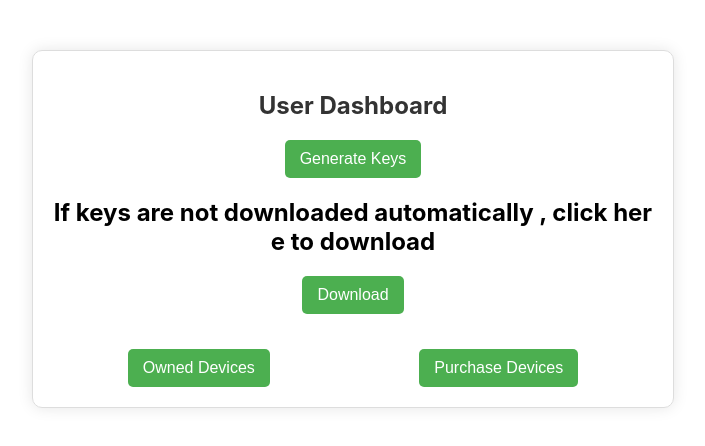
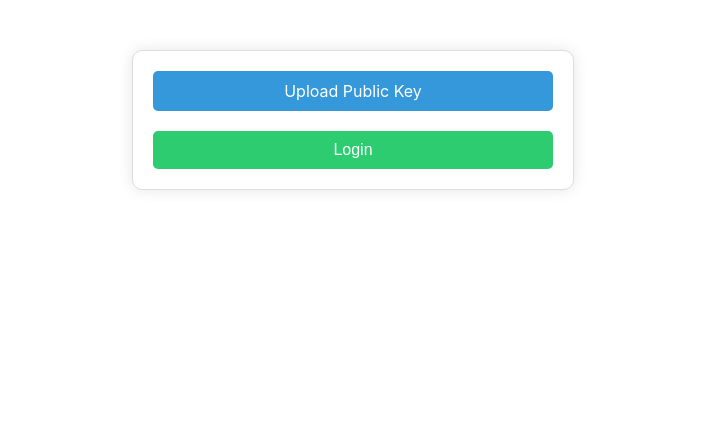
Before and after one commit to Kartik150704/IOT_Blockchain, a React (Create React App) app in the folder frontend/: page /Login in a window 1280 px wide. Shown: the top 446 px of the page, without its empty margins (287-992 px from the left). Built offline with nearby package versions, Linux system fonts and the light colour scheme.

Commit message:
files updated

```diff
--- a/frontend/package.json
+++ b/frontend/package.json
@@ -7,6 +7,7 @@
     "@testing-library/react": "^13.4.0",
     "@testing-library/user-event": "^13.5.0",
     "axios": "^1.6.1",
+    "fs": "^0.0.1-security",
     "react": "^18.2.0",
     "react-dom": "^18.2.0",
     "react-modal": "^3.16.1",
--- a/frontend/src/App.js
+++ b/frontend/src/App.js
@@ -3,17 +3,29 @@ import DeviceForm from './components/device_administrator/DeviceForm'
 import DeviceList from './components/device_administrator/DeviceList'
 import UserDashboard from './components/user/UserDashboard'
 import OwnedDevices from './components/user/OwnedDevices'
-import PurchaseDevices from './components/user/PurchaseDevice'
-
+import PurchaseDevice from './components/user/PurchaseDevice'
+import LoginPage from './components/user/LoginPage'
+import GeneralDashboard from './components/user/GeneralDashboard'
+import { Route, Routes } from "react-router-dom";
 
 const App = () => {
   return (
     <div>
+      <Routes>
+      <Route path='/' element={<GeneralDashboard/>} />
+      <Route path='/Login' element={<LoginPage/>} />
+      <Route path='/UserDashboard/OwnedDevices' element={<OwnedDevices />} />
+      <Route path='/UserDashboard/PurchaseDevice' element={<PurchaseDevice/>} />
+      <Route path='/UserDashboard' element={<UserDashboard/>} />
+
+      </Routes>
       {/* <DeviceForm /> */}
       {/* <DeviceList /> */}
-      <UserDashboard />
+      {/* <UserDashboard /> */}
       {/* <OwnedDevices /> */}
-      {/* <PurchaseDevices /> */}
+      {/* <PurchaseDevice /> */}
+      {/* <LoginPage /> */}
+      {/* <GeneralDashboard /> */}
     </div>
   )
 }
--- /dev/null
+++ b/frontend/src/components/user/GeneralDashboard.js
@@ -0,0 +1,116 @@
+// UserDashboard.js
+import React, { useState } from 'react';
+import { BrowserRouter as Router, Link } from 'react-router-dom';
+import styled from 'styled-components';
+import { fetchAPI } from '../Tools/FetchAPI';
+const DashboardContainer = styled.div`
+  max-width: 600px;
+  margin: 50px auto;
+  padding: 20px;
+  border: 1px solid #ddd;
+  border-radius: 10px;
+  box-shadow: 0px 0px 15px 0px rgba(0, 0, 0, 0.1);
+`;
+
+const Heading = styled.h2`
+  text-align: center;
+  color: #333;
+`;
+
+const Button = styled.button`
+  background-color: #4caf50;
+  color: white;
+  padding: 10px 15px;
+  font-size: 16px;
+  border: none;
+  border-radius: 5px;
+  cursor: pointer;
+  margin-top: 15px;
+  display: block;
+  margin-left: auto;
+  margin-right: auto;
+
+  &:hover {
+    background-color: #45a049;
+  }
+`;
+
+const KeysContainer = styled.div`
+  margin-top: 20px;
+  text-align: center;
+  word-break: break-all; /* Wrap the content to the next line when it overflows */
+`;
+
+const KeyLabel = styled.strong`
+  display: block;
+  margin-top: 10px;
+`;
+
+const NavigationButtons = styled.div`
+  margin-top: 20px;
+  display: flex;
+  justify-content: space-around;
+`;
+
+const StyledLink = styled(Link)`
+  text-decoration: none;
+`;
+
+const GeneralDashboard = () => {
+  const [publicKey, setPublicKey] = useState('');
+  const [privateKey, setPrivateKey] = useState('');
+  const handleDownload = (inputdata, type) => {
+    const blob = new Blob([inputdata], { type: 'text/plain' });
+    const url = URL.createObjectURL(blob);
+
+    const a = document.createElement('a');
+    a.href = url;
+    a.download = `${type}.txt`; // Set the desired file name
+    a.style.display = 'none';
+    document.body.appendChild(a);
+
+    a.click();
+
+    document.body.removeChild(a);
+    URL.revokeObjectURL(url);
+  };
+
+  const generateKeys = async () => {
+    let response = await fetchAPI('http://localhost:8000/gateway/generatekeys', "GET", "");
+    await handleDownload(response.publicKey,"PublicKey")
+    await handleDownload(response.privateKey,"PrivateKey")
+    setPrivateKey(response.privateKey);
+    setPublicKey(response.publicKey);
+
+
+  };
+  const downloadKeysManually=()=>
+  {
+      handleDownload(publicKey,"PublicKey")
+      handleDownload(privateKey,"PrivateKey")
+  }
+  return (
+    <>
+      <DashboardContainer>
+        <Heading>User Dashboard</Heading>
+
+        <Button onClick={generateKeys}>Generate Keys</Button>
+        <KeysContainer>
+          <h2>If keys are not downloaded automatically , click here to download</h2>
+          <Button onClick={downloadKeysManually}>Download</Button>
+        </KeysContainer>
+
+        <NavigationButtons>
+          <StyledLink to={"/Login"}>
+            <Button>Go to Login page</Button>
+          </StyledLink>
+          {/* <StyledLink to={"/purchase-devices"}>
+            <Button>Purchase Devices</Button>
+          </StyledLink> */}
+        </NavigationButtons>
+      </DashboardContainer>
+    </>
+  );
+};
+
+export default GeneralDashboard;
--- /dev/null
+++ b/frontend/src/components/user/LoginPage.js
@@ -0,0 +1,100 @@
+import React, { useState } from 'react';
+// import { useNavigate } from 'react-router-dom';
+import styled from 'styled-components';
+import { Link } from 'react-router-dom';
+const LoginPageContainer = styled.div`
+  max-width: 400px;
+  margin: 50px auto;
+  padding: 20px;
+  border: 1px solid #ddd;
+  border-radius: 10px;
+  box-shadow: 0px 0px 15px 0px rgba(0, 0, 0, 0.1);
+`;
+
+const UploadButton = styled.label`
+  background-color: #3498db;
+  color: white;
+  padding: 10px 15px;
+  font-size: 16px;
+  border: none;
+  border-radius: 5px;
+  cursor: pointer;
+  display: block;
+  margin-bottom: 20px;
+  text-align: center;
+
+  &:hover {
+    background-color: #2980b9;
+  }
+
+  input {
+    display: none;
+  }
+`;
+
+const LoginButton = styled.button`
+  background-color: #2ecc71;
+  color: white;
+  padding: 10px 15px;
+  font-size: 16px;
+  border: none;
+  border-radius: 5px;
+  cursor: pointer;
+  display: block;
+  width: 100%;
+
+  &:hover {
+    background-color: #27ae60;
+  }
+`;
+
+const StyledLink = styled(Link)`
+  text-decoration: none;
+`;
+
+const LoginPage = () => {
+  const [publicKey, setPublicKey] = useState('');
+  // const navigate = useNavigate();
+
+  const handleFileChange = (event) => {
+    const file = event.target.files[0];
+
+    if (file) {
+      readPublicKey(file);
+    }
+  };
+
+  const readPublicKey = (file) => {
+    const reader = new FileReader();
+
+    reader.onload = (e) => {
+      const uploadedKey = e.target.result;
+      setPublicKey(uploadedKey);
+    };
+
+    reader.readAsText(file);
+  };
+
+  const handleLogin = () => {
+    if (publicKey) {
+      // Redirect to the user dashboard after successful login
+      // navigate('/userDashboard');
+    } else {
+      alert('Please upload a public key.');
+    }
+  };
+
+  return (
+    <LoginPageContainer>
+      <UploadButton>
+        Upload Public Key
+        <input type="file" accept=".txt" onChange={handleFileChange} />
+      </UploadButton>
+      <StyledLink to={"/UserDashboard"}>
+      <LoginButton onClick={handleLogin}>Login</LoginButton>
+      </StyledLink>
+    </LoginPageContainer>
+  );
+};
+
+export default LoginPage;
--- a/frontend/src/components/user/UserDashboard.js
+++ b/frontend/src/components/user/UserDashboard.js
@@ -1,10 +1,39 @@
-// UserDashboard.js
-import React, { useState } from 'react';
-import { BrowserRouter as Router, Link } from 'react-router-dom';
+// App.js
+import React from 'react';
+import { BrowserRouter as Router, Route, Link } from 'react-router-dom';
 import styled from 'styled-components';
-import { fetchAPI } from '../Tools/FetchAPI';
-const DashboardContainer = styled.div`
-  max-width: 600px;
+
+const Container = styled.div`
+  max-width: 800px;
+  margin: 0 auto;
+`;
+
+const Navigation = styled.nav`
+  background-color: #007bff;
+  padding: 15px;
+  color: white;
+  display: flex;
+  justify-content: space-around;
+  align-items: center;
+  box-shadow: 0 0 10px rgba(0, 0, 0, 0.2);
+`;
+
+const NavLink = styled(Link)`
+  text-decoration: none;
+  color: white;
+  font-weight: bold;
+  padding: 10px;
+  border-radius: 5px;
+  transition: background-color 0.3s ease;
+
+  &:hover {
+    background-color: #0056b3;
+  }
+`;
+
+
+const LoginPageContainer = styled.div`
+  max-width: 400px;
   margin: 50px auto;
   padding: 20px;
   border: 1px solid #ddd;
@@ -12,105 +41,75 @@ const DashboardContainer = styled.div`
   box-shadow: 0px 0px 15px 0px rgba(0, 0, 0, 0.1);
 `;
 
-const Heading = styled.h2`
-  text-align: center;
-  color: #333;
-`;
-
-const Button = styled.button`
-  background-color: #4caf50;
+const UploadButton = styled.label`
+  background-color: #3498db;
   color: white;
   padding: 10px 15px;
   font-size: 16px;
   border: none;
   border-radius: 5px;
   cursor: pointer;
-  margin-top: 15px;
   display: block;
-  margin-left: auto;
-  margin-right: auto;
+  margin-bottom: 20px;
+  text-align: center;
 
   &:hover {
-    background-color: #45a049;
+    background-color: #2980b9;
+  }
+
+  input {
+    display: none;
   }
 `;
 
-const KeysContainer = styled.div`
-  margin-top: 20px;
-  text-align: center;
-  word-break: break-all; /* Wrap the content to the next line when it overflows */
-`;
+const LoginButton = styled.button`
+  background-color: #2ecc71;
+  color: white;
+  padding: 10px 15px;
+  font-size: 16px;
+  border: none;
+  border-radius: 5px;
+  cursor: pointer;
+  display: block;
+  width: 100%;
 
-const KeyLabel = styled.strong`
-  display: block;
-  margin-top: 10px;
-`;
-
-const NavigationButtons = styled.div`
-  margin-top: 20px;
-  display: flex;
-  justify-content: space-around;
+  &:hover {
+    background-color: #27ae60;
+  }
 `;
 
 const StyledLink = styled(Link)`
   text-decoration: none;
 `;
 
-const UserDashboard = () => {
-  const [publicKey, setPublicKey] = useState('');
-  const [privateKey, setPrivateKey] = useState('');
-  const handleDownload = (inputdata, type) => {
-    const blob = new Blob([inputdata], { type: 'text/plain' });
-    const url = URL.createObjectURL(blob);
+const App = () => {
+    return (
+        <>
+            {/* <Container>
+        <Navigation>
+          <NavLink to="/owned-devices">Owned Devices</NavLink>
+          <NavLink to="/purchase-devices">Purchase Devices</NavLink>
+        </Navigation>
 
-    const a = document.createElement('a');
-    a.href = url;
-    a.download = `${type}.txt`; // Set the desired file name
-    a.style.display = 'none';
-    document.body.appendChild(a);
+        <hr /> */}
 
-    a.click();
+            {/* <Route path="/owned-devices" component={OwnedDevices} />
+        <Route path="/purchase-devices" component={PurchaseDevices} /> */}
+            {/* </Container> */}
 
-    document.body.removeChild(a);
-    URL.revokeObjectURL(url);
-  };
+            <LoginPageContainer>
+                <StyledLink to={"\OwnedDevices"}>
+                    <UploadButton>
+                        Owned Devices
+                    </UploadButton>
+                </StyledLink>
 
-  const generateKeys = async () => {
-    let response = await fetchAPI('http://localhost:8000/gateway/generatekeys', "GET", "");
-    await handleDownload(response.publicKey,"PublicKey")
-    await handleDownload(response.privateKey,"PrivateKey")
-    setPrivateKey(response.privateKey);
-    setPublicKey(response.publicKey);
-
-
-  };
-  const downloadKeysManually=()=>
-  {
-      handleDownload(publicKey,"PublicKey")
-      handleDownload(privateKey,"PrivateKey")
-  }
-  return (
-    <Router>
-      <DashboardContainer>
-        <Heading>User Dashboard</Heading>
-
-        <Button onClick={generateKeys}>Generate Keys</Button>
-        <KeysContainer>
-          <h2>If keys are not downloaded automatically , click here to download</h2>
-          <Button onClick={downloadKeysManually}>Download</Button>
-        </KeysContainer>
-
-        <NavigationButtons>
-          <StyledLink to={"/owned-devices"}>
-            <Button>Owned Devices</Button>
-          </StyledLink>
-          <StyledLink to={"/purchase-devices"}>
-            <Button>Purchase Devices</Button>
-          </StyledLink>
-        </NavigationButtons>
-      </DashboardContainer>
-    </Router>
-  );
+                <StyledLink to={"\PurchaseDevice"}>
+                    <LoginButton>Purchase Devices</LoginButton>
+                </StyledLink>
+            </LoginPageContainer>
+        </>
+    );
 };
 
-export default UserDashboard;
+export default App;
--- a/frontend/src/index.js
+++ b/frontend/src/index.js
@@ -1,14 +1,20 @@
 import React from 'react';
 import ReactDOM from 'react-dom/client';
 import './index.css';
+import { BrowserRouter } from 'react-router-dom';
+
 import App from './App';
+
 // import reportWebVitals from './reportWebVitals';
 
 const root = ReactDOM.createRoot(document.getElementById('root'));
 root.render(
+  <BrowserRouter>
+
   <React.StrictMode>
     <App />
   </React.StrictMode>
+  </BrowserRouter>
 );
 
 // If you want to start measuring performance in your app, pass a function
```
Also changed, not shown: frontend/src/components/user/CustomModalContent.js (+43 -5 lines), frontend/src/components/user/OwnedDevices.js (+16 -17 lines), 1 other file (tests, documents, lock files or other folders).
